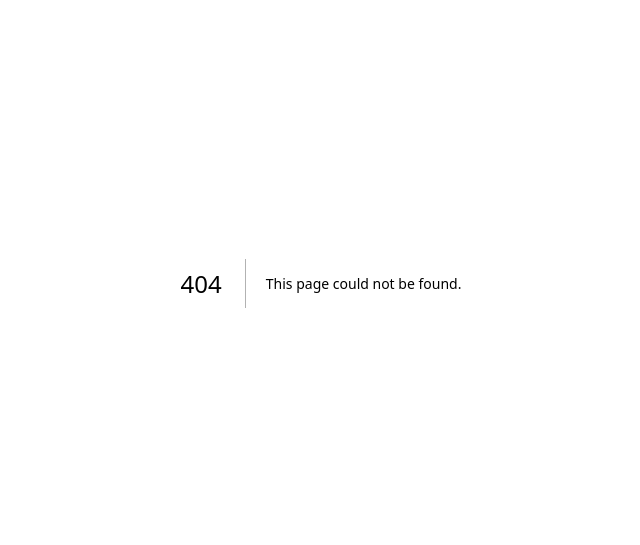
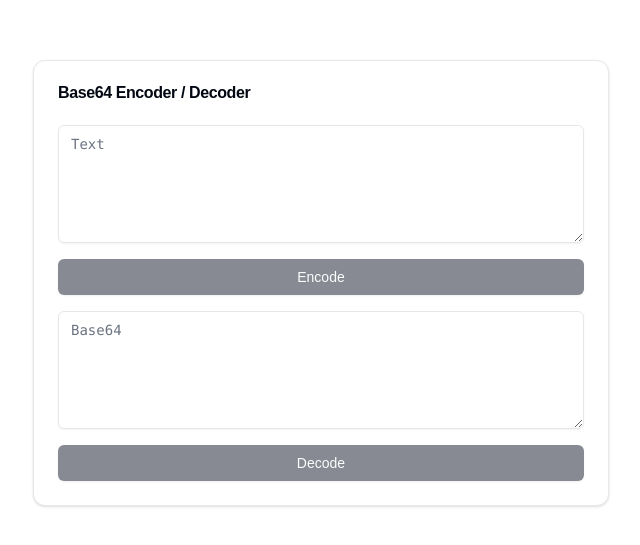
Before and after one commit to praveen2288/csv-editor, a Next.js app: page /base64 in a window 1280 px wide. Before the commit this address had no page. Shown: the part 117-662 px from the top of the page, without its empty margins (319-959 px from the left). Built offline with nearby package versions, Linux system fonts and the light colour scheme.

Commit message:
Add Base64 encoder/decoder tool

```diff
--- /dev/null
+++ b/app/base64/page.tsx
@@ -0,0 +1,63 @@
+'use client'
+
+import { useState } from 'react'
+import { Textarea } from '@/components/ui/textarea'
+import { Button } from '@/components/ui/button'
+import { Card, CardContent, CardHeader, CardTitle } from '@/components/ui/card'
+
+export default function Base64Tool() {
+  const [text, setText] = useState('')
+  const [base64, setBase64] = useState('')
+  const [error, setError] = useState('')
+
+  const encode = () => {
+    try {
+      setBase64(btoa(text))
+      setError('')
+    } catch {
+      setError('Unable to encode input')
+    }
+  }
+
+  const decode = () => {
+    try {
+      setText(atob(base64))
+      setError('')
+    } catch {
+      setError('Invalid Base64 string')
+    }
+  }
+
+  return (
+    <div className="flex items-center justify-center min-h-screen">
+      <Card className="w-full max-w-xl">
+        <CardHeader>
+          <CardTitle>Base64 Encoder / Decoder</CardTitle>
+        </CardHeader>
+        <CardContent className="space-y-4">
+          <Textarea
+            value={text}
+            onChange={(e) => setText(e.target.value)}
+            placeholder="Text"
+            rows={5}
+            className="font-mono"
+          />
+          <Button onClick={encode} disabled={!text} className="w-full">
+            Encode
+          </Button>
+          <Textarea
+            value={base64}
+            onChange={(e) => setBase64(e.target.value)}
+            placeholder="Base64"
+            rows={5}
+            className="font-mono"
+          />
+          <Button onClick={decode} disabled={!base64} className="w-full">
+            Decode
+          </Button>
+          {error && <p className="text-red-500">{error}</p>}
+        </CardContent>
+      </Card>
+    </div>
+  )
+}
--- a/app/page.tsx
+++ b/app/page.tsx
@@ -29,6 +29,9 @@ export default function Home() {
         <Link href="/qrcode" className="text-xl text-blue-600 hover:underline">
           QR Code Generator
         </Link>
+        <Link href="/base64" className="text-xl text-blue-600 hover:underline">
+          Base64 Encoder/Decoder
+        </Link>
         <Link href="/jsonformatter" className="text-xl text-blue-600 hover:underline">
           JSON Formatter/Validator
         </Link>
```
Also changed, not shown: 1 other file (tests, documents, lock files or other folders).
